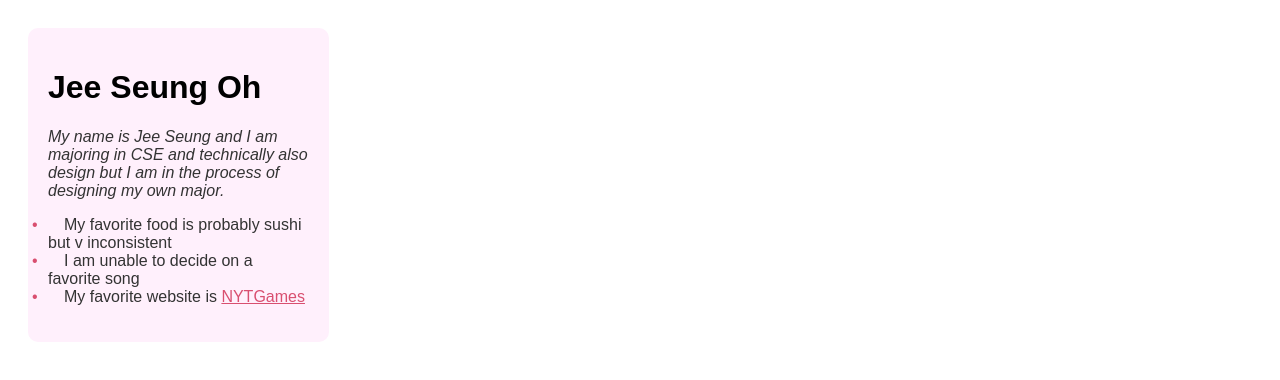
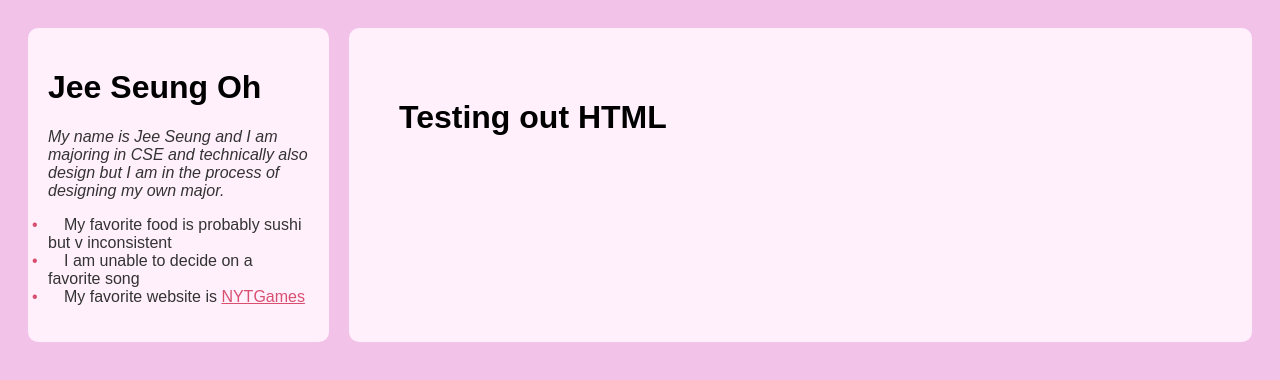
Before and after one commit to 5jseung/UIDesign1, a plain HTML site: page index.html in a window 1280 px wide. Drawn offline with Linux system fonts and the light colour scheme.

Commit message:
another column?

```diff
--- a/index.html
+++ b/index.html
@@ -7,7 +7,7 @@
   <style>
 
     body {
-      background-color: ##f2c2e8; /* Light pink background */
+      background-color: #f2c2e8; /* Light pink background */
       font-family: Arial, sans-serif; /* Change the font */
       color: #333; /* Darker text for better readability */
     }
@@ -25,6 +25,17 @@
       border-radius: 10px; /* Rounded corners */
 
     }
+
+    #right-column {
+
+      background-color: #fff0fc; /* Slightly different pink for contrast */
+      padding: 50px; /* Padding inside the left column */
+      border-radius: 10px; /* Rounded corners */
+
+
+    }
+
+
 
     h1 {
       color: #000000; /* Darker pink for headings */
@@ -74,6 +85,13 @@
       </ul>
 
     </div>
+
+    <div id="right-column" class="scroll">
+
+      <h1> Testing out HTML</h1>
+
+    </div>
+
   </div>
 </body>
 </html>
```
